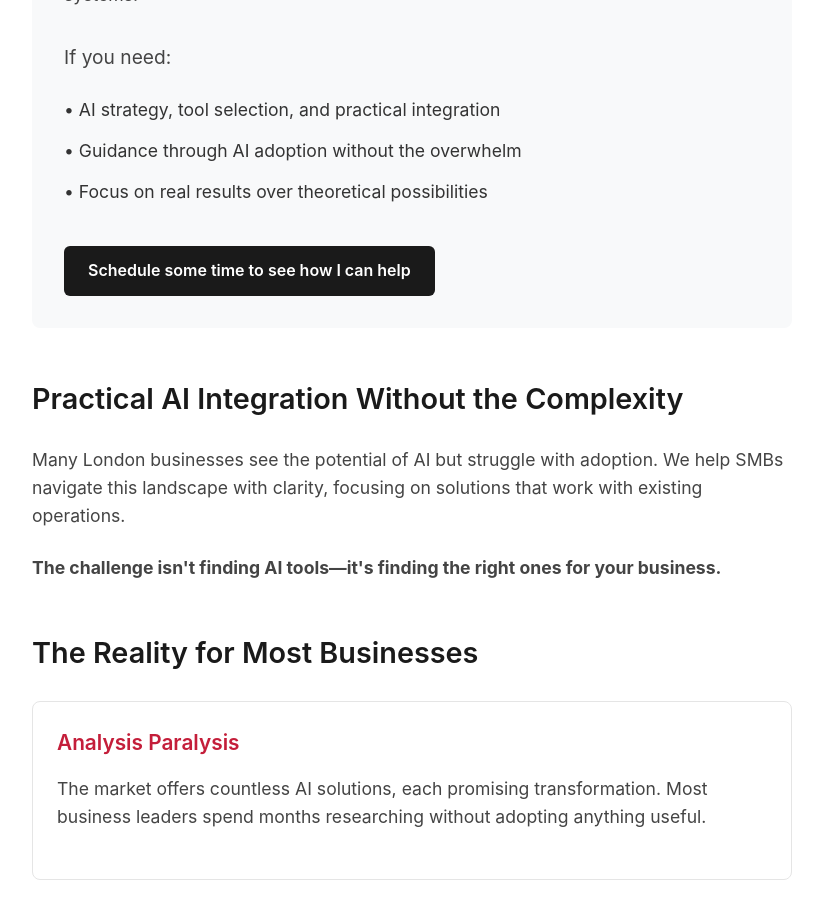
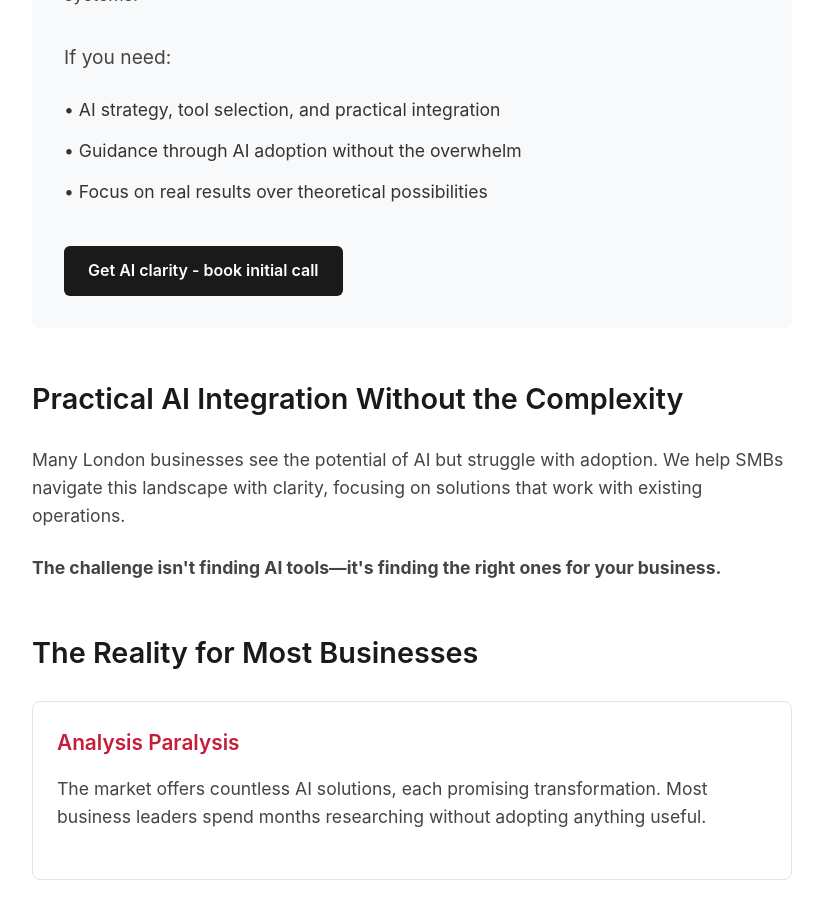
Before and after one commit to QVXXLabs/qvxx-website, a Jekyll site: the page index.html, which Jekyll copies as it is, in a window 1280 px wide and 900 px high, scrolled down 424 px. Shown: the whole window, without its empty margins (228-1051 px from the left). Built offline with Jekyll 4.4.1, drawn with Linux system fonts in a browser that asks for light colours.

Commit message:
Update CTA button text to 'Get AI clarity - book initial call'

```diff
--- a/index.html
+++ b/index.html
@@ -348,7 +348,7 @@
                     <li>• Focus on real results over theoretical possibilities</li>
                 </ul>
 
-                <a href="https://calendar.app.google/FEpevxQTJxqaTzTPA" class="cta-button">Schedule some time to see how I can help</a>
+                <a href="https://calendar.app.google/FEpevxQTJxqaTzTPA" class="cta-button">Get AI clarity - book initial call</a>
             </section>
 
             <section>
```
